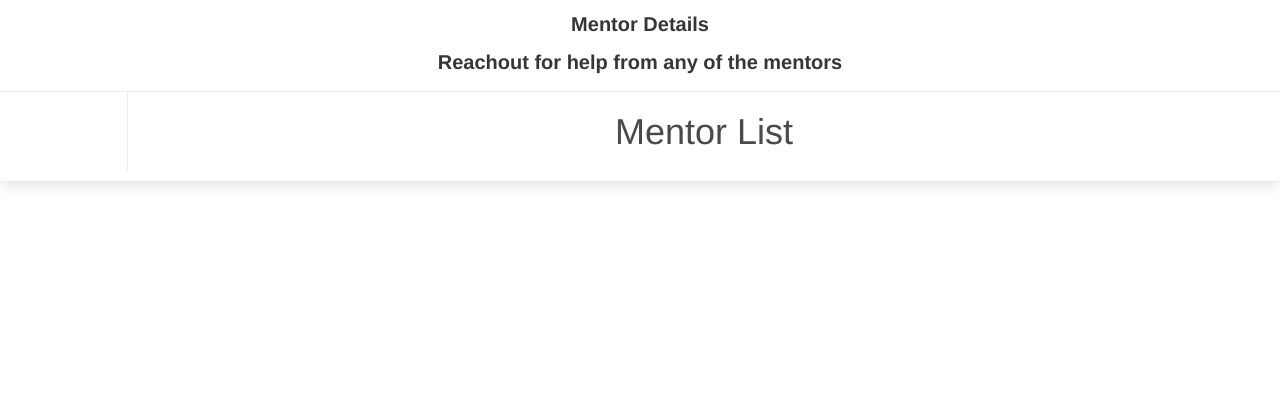
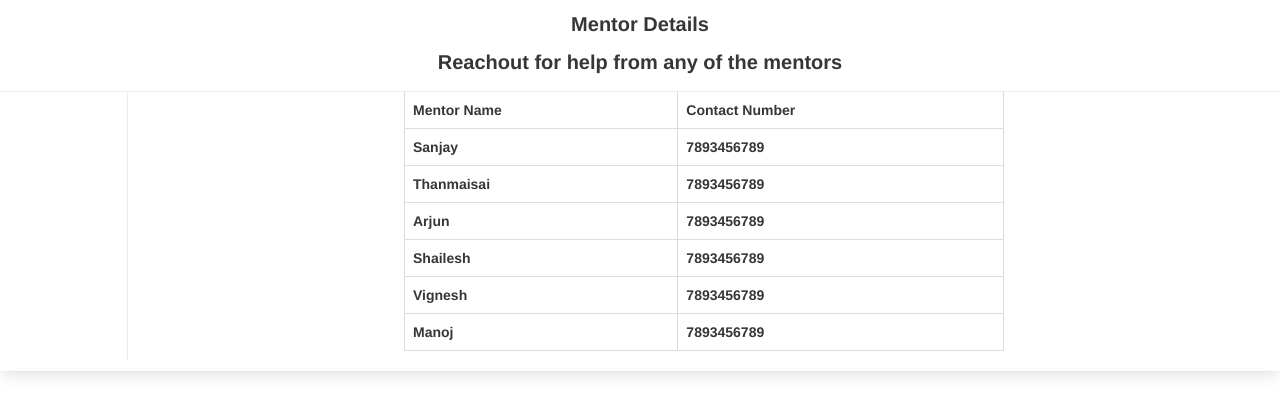
Before and after one commit to thanmaisai/Turoria, a website: page frontend/Mentorslist.html in a window 1280 px wide. Shown: the part 74-488 px from the top of the page. Drawn offline with nearby package versions, Linux system fonts and the light colour scheme; no server answers.

Commit message:
added static mentor list

```diff
--- a/frontend/Mentorslist.html
+++ b/frontend/Mentorslist.html
@@ -54,8 +54,54 @@
       <p class="card-footer-item">
         <span>
           <div class="container">
-            <div class="table-responsive">
-              <h1 >Mentor List</h1>
+            <div class="table-responsive mx-auto" style="width: 600px;">
+
+                <table class="table is-bordered my-auto">
+                  <thead>
+                    <tr>
+                      <th>Mentor Name</th>
+                      <th>Contact Number</th>
+                    </tr>
+                  </thead>
+                  <thead>
+                    <tr>
+                      <th>Sanjay</th>
+                      <th>7893456789</th>
+                    </tr>
+                  </thead>
+                  <thead>
+                    <tr>
+                      <th>Thanmaisai</th>
+                      <th>7893456789</th>
+                    </tr>
+                  </thead><thead>
+                    <tr>
+                      <th>Arjun</th>
+                      <th>7893456789</th>
+                    </tr>
+                  </thead>
+                  <thead>
+                    <tr>
+                      <th>Shailesh</th>
+                      <th>7893456789</th>
+                    </tr>
+                  </thead>
+                  <thead>
+                    <tr>
+                      <th>Vignesh</th>
+                      <th>7893456789</th>
+                    </tr>
+                  </thead>
+                  <thead>
+                    <tr>
+                      <th>Manoj</th>
+                      <th>7893456789</th>
+                    </tr>
+                  </thead>
+                  <thead>
+                  </center>
+                  </table>
+
               <br />
               <div id="Mentor_table"></div>
             </div>
@@ -66,35 +112,35 @@
   </div>
 </body>
 <script>
-  $(document).ready(function(){
-    $.ajax({
-     url:"classList.csv", // added later
-     dataType:"text",
-     success:function(data)
-     {
-      var employee_data = data.split(/\r?\n|\r/);
-      var table_data = '<table class="table table-bordered table-striped">';
-      for(var count = 0; count<employee_data.length; count++)
-      {
-       var cell_data = employee_data[count].split(",");
-       table_data += '<tr>';
-       for(var cell_count=0; cell_count<cell_data.length; cell_count++)
-       {
-        if(count === 0)
-        {
-         table_data += '<th>'+cell_data[cell_count]+'</th>';
-        }
-        else
-        {
-         table_data += '<td>'+cell_data[cell_count]+'</td>';
-        }
-       }
-       table_data += '</tr>';
-      }
-      table_data += '</table>';
-      $('#Mentor_table').html(table_data);
-     }
-    });
-  });
+  // $(document).ready(function(){
+  //   $.ajax({
+  //    url:"classList.csv", // added later
+  //    dataType:"text",
+  //    success:function(data)
+  //    {
+  //     var employee_data = data.split(/\r?\n|\r/);
+  //     var table_data = '<table class="table table-bordered table-striped">';
+  //     for(var count = 0; count<employee_data.length; count++)
+  //     {
+  //      var cell_data = employee_data[count].split(",");
+  //      table_data += '<tr>';
+  //      for(var cell_count=0; cell_count<cell_data.length; cell_count++)
+  //      {
+  //       if(count === 0)
+  //       {
+  //        table_data += '<th>'+cell_data[cell_count]+'</th>';
+  //       }
+  //       else
+  //       {
+  //        table_data += '<td>'+cell_data[cell_count]+'</td>';
+  //       }
+  //      }
+  //      table_data += '</tr>';
+  //     }
+  //     table_data += '</table>';
+  //     $('#Mentor_table').html(table_data);
+  //    }
+  //   });
+  // });
 </script>
 </html>
```
